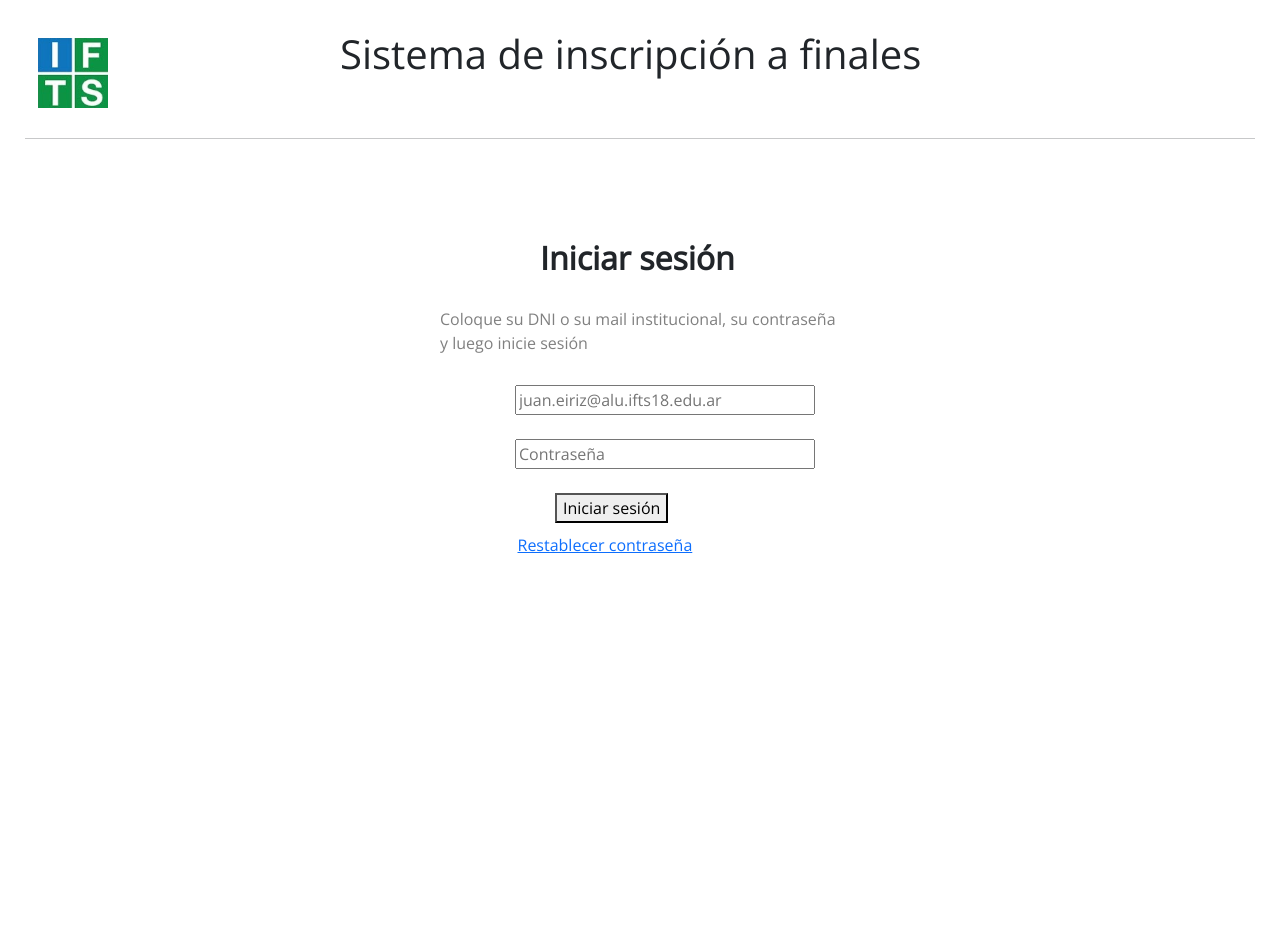
After one commit to Jeiriz-Itfts/inscripcionFinales, a Django app: page /inscripcionFinales/ in a window 1280 px wide. The commit adds this page. Shown: the top 938 px of the page. Run offline with Django 3.2, Linux system fonts and the light colour scheme.

Commit message:
Agrego template vista base, index y reset password

```diff
--- a/inscripcionFinales/admin.py
+++ b/inscripcionFinales/admin.py
@@ -1,5 +1,5 @@
 from django.contrib import admin
-from .models import Rol,Permiso,Usuario,Directivo,Curso,Alumno,Materia,Materia_Alumno
+from .models import Rol,Permiso,Usuario,Directivo,Curso,Alumno,Materia,MateriaAlumno
 # Register your models here.
 #Poner el modelo aca permite que se edita en el panel de ADMIN
 # aca podes hacer que no aparezca ciertos campos seteados en models.py
@@ -37,5 +37,5 @@ admin.site.register(Permiso)
 admin.site.register(Curso)
 admin.site.register(Alumno)
 admin.site.register(Materia)
-admin.site.register(Materia_Alumno)
+admin.site.register(MateriaAlumno)
 # ahora en admin se pueden ver todos los roles y permisos creados
--- a/inscripcionFinales/static/inscripcionFinales/styles.css
+++ b/inscripcionFinales/static/inscripcionFinales/styles.css
@@ -1,3 +1,49 @@
-body {
-    background-color:red;
+* {
+    font-family: 'Open Sans', sans-serif;
+    margin: 1%;
 }
+
+/*Base*/
+body{
+    height:1500px;
+}
+
+h1 {
+    width: 600px;
+    margin: -90px auto;
+}
+hr{
+    margin-top:150px;
+}
+
+h2{
+    width: 200px;
+    margin: 100px auto;
+    font-weight:bold;
+
+}
+/*Index*/
+p{
+    color:gray;
+    width: 400px;
+    margin: -70px auto;
+
+}
+div{
+    width: 400px;
+    height: 700px;
+    margin: auto;
+}
+form{
+    width: 250px;
+    height: 500px;
+    margin: auto;
+    margin-top:100px;
+}
+input{
+    width:300px;
+}
+button{
+    margin-left:40px;
+    margin-bottom:10px;
+}
--- /dev/null
+++ b/inscripcionFinales/templates/inscripcionFinales/base.html
@@ -0,0 +1,34 @@
+
+<!DOCTYPE html>
+<html lang="en">
+<head>
+    <meta charset="UTF-8">
+    <title>{% block title %}{% endblock %}</title>
+    <!--Font google-->
+    <link rel="preconnect" href="https://fonts.googleapis.com">
+    <link rel="preconnect" href="https://fonts.gstatic.com" crossorigin>
+    <link href="https://fonts.googleapis.com/css2?family=Open+Sans:wght@300&display=swap" rel="stylesheet">
+    <!--Boostrap-->
+    <link href="https://cdn.jsdelivr.net/npm/bootstrap@5.1.3/dist/css/bootstrap.min.css" rel="stylesheet" integrity="sha384-1BmE4kWBq78iYhFldvKuhfTAU6auU8tT94WrHftjDbrCEXSU1oBoqyl2QvZ6jIW3" crossorigin="anonymous">
+    <!--Css-->
+    {% load static %}
+    <link rel="stylesheet" type="text/css" href="{% static 'inscripcionFinales/styles.css' %}">
+</head>
+<body>
+{% block body %}
+<nav>
+    {% block nav %}
+    {% load static %}
+    <img src="{% static 'inscripcionFinales/ifts.jpg' %}" alt="" width="70px">
+    <h1 class="titulo">Sistema de inscripción a finales </h1>
+    <hr>
+    {% endblock %}
+</nav>
+<div>{% block div %}{% endblock %}</div>
+<footer>{% block footer %}{% endblock %}</footer>
+
+<!--Javascript-->
+<script src="https://cdn.jsdelivr.net/npm/bootstrap@5.1.3/dist/js/bootstrap.bundle.min.js" integrity="sha384-ka7Sk0Gln4gmtz2MlQnikT1wXgYsOg+OMhuP+IlRH9sENBO0LRn5q+8nbTov4+1p" crossorigin="anonymous"></script>
+{% endblock %}
+</body>
+</html>
--- /dev/null
+++ b/inscripcionFinales/templates/inscripcionFinales/index.html
@@ -0,0 +1,20 @@
+{% extends "inscripcionFinales/base.html" %}
+
+<!--
+Aca se mostrara la pantalla para logearse
+Ruta /
+-->
+
+
+
+{% block div %}
+<h2>Iniciar sesión</h2>
+<p>Coloque su DNI o su mail institucional, su contraseña y luego inicie sesión</p>
+<form action="">
+    <input type="text" name="correo" value="" placeholder="juan.eiriz@alu.ifts18.edu.ar"><br><br>
+    <input type="text" name="contraseña" value="" placeholder="Contraseña"><br><br>
+    <button type="submit" name="enviar" value="">Iniciar sesión</button><br>
+    <a href="/inscripcionFinales/reset">Restablecer contraseña</a>
+</form>
+
+{% endblock %}
--- a/inscripcionFinales/templates/inscripcionFinales/probarExcepcion.html
+++ /dev/null
@@ -1,6 +0,0 @@
-   <h1>{{usuarios}}</h1>
-    <ul>
-    {% for usuario in usuarios %}
-        <li><a href="/inscripcionFinales/usuario/{{ usuario.id }}/">{{ usuario.uid }}</a></li>
-    {% endfor %}
-    </ul>
--- a/inscripcionFinales/urls.py
+++ b/inscripcionFinales/urls.py
@@ -4,9 +4,11 @@ from . import views
 # que la app sea modular, una app de inscripcion, otra puede ser reportes
 app_name = 'inscripcionFinales'
 urlpatterns = [
-    path('usuario/<int:usuario_id>/', views.getId, name='getId'),
-    path('insertarUsr/', views.insertarUsr, name='insertarUsr'),
-    path('usuarios/',views.getUsrs,name='getUsrs'),
-    path('usersPlantilla/',views.usersPlantilla, name='usersPlantilla'),
-    path('<int:usuario_id>/',views.probarExcepcion, name='probarExcepcion')
+    path('',views.index,name='index'),
+    path('reset', views.reset, name='reset'),
+    path('usuario/<int:usuario_id>/', views.get_id, name='get_id'),
+    path('insertarUsr/', views.insertar_usr, name='insertar_usr'),
+    path('usuarios/',views.get_usrs,name='get_usrs'),
+    path('usersPlantilla/',views.users_plantilla, name='users_plantilla'),
+    path('<int:usuario_id>/',views.probar_excepcion, name='probar_excepcion')
 ]
--- a/inscripcionFinales/views.py
+++ b/inscripcionFinales/views.py
@@ -4,6 +4,13 @@ from .models import Usuario
 from django.utils import timezone
 from django.urls import reverse
 
+
+def index(request):
+    return render(request, 'inscripcionFinales/index.html')
+
+
+def reset(request):
+    return render(request, 'inscripcionFinales/reset.html')
 
 # def vote(request, question_id):
 #     question = get_object_or_404(Question, pk=question_id)
```
Also changed, not shown: inscripcionFinales/templates/inscripcionFinales/reset.html (added, +10 -0 lines), inscripcionFinales/templates/inscripcionFinales/usersPlantilla.html (deleted, +0 -7 lines), inscripcionFinales/static/inscripcionFinales/ifts.jpg (added), 1 other file.
